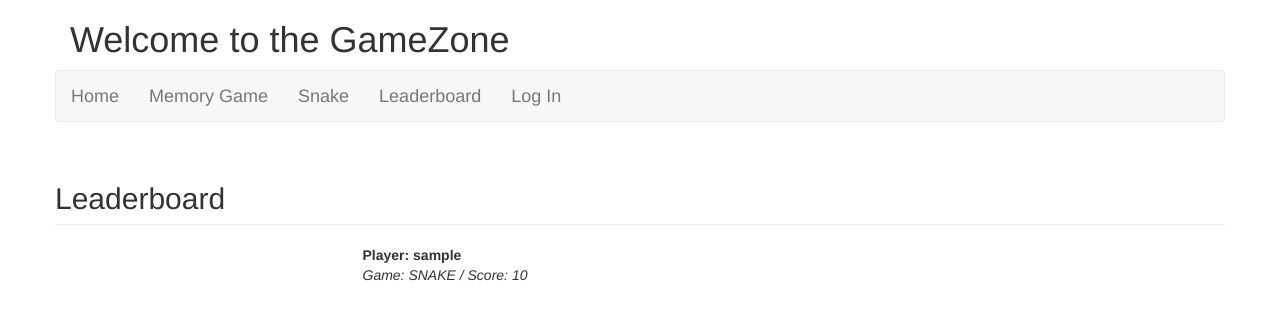
After one commit to roxna/Games, a Django app: page /leaderboard/ in a window 1280 px wide. The commit adds this page. Shown: the top 320 px of the page. Run offline with Django 3.2, Linux system fonts and the light colour scheme; tables that the repository leaves empty hold one stand-in row (values such as "Sample post"); some libraries are stand-ins or nearby versions.

Commit message:
Update #1 to snake game

```diff
--- a/game/urls.py
+++ b/game/urls.py
@@ -14,7 +14,12 @@ urlpatterns = patterns('',
     url(r'^profile/$', 'snake.views.profile', name='profile'),
     url(r'^snake/$', 'snake.views.snake', name='snake'),
     url(r'^memory_game/$', 'snake.views.memory_game', name='memory_game'),
+    url(r'^leaderboard/$', 'snake.views.leaderboard', name='leaderboard'),
 
     url(r'^login/$', 'django.contrib.auth.views.login', name='login'),
     url(r'^logout/$', 'django.contrib.auth.views.logout', {'next_page': '/'}, name='logout'),
+
+    url(r'^add_score/$', 'snake.views.add_score', name='add_score'),
+    url(r'^highest_score/$', 'snake.views.highest_score', name='highest_score'),
+
 )
--- a/snake/admin.py
+++ b/snake/admin.py
@@ -3,6 +3,7 @@ from snake.models import *
 
 # Register your models here.
 
+
+
 admin.site.register(Player)
-admin.site.register(Game)
 admin.site.register(Score)
--- a/snake/models.py
+++ b/snake/models.py
@@ -16,7 +16,11 @@ class Player(AbstractUser):
 
 
 class Score(models.Model):
-    value = models.ForeignKey(Player, related_name='score')
+    score = models.IntegerField()
+    player = models.ForeignKey(Player, related_name='scores')
     GAMES = (('SNAKE', 'SNAKE'), ('MEMORY GAME', 'MEMORY GAME'))
     game = models.CharField(max_length=20, choices=GAMES)
     created = models.DateTimeField(auto_now_add=True)
+
+    def __unicode__(self):
+        return u"{}".format(self.score)
--- a/snake/templates/base.html
+++ b/snake/templates/base.html
@@ -31,9 +31,12 @@
             <h1 id="page-header">Welcome to the GameZone</h1>
             <div class="row">
                 <nav class="navbar navbar-default" role="navigation" id="menu-bar">
+                    <a class="navbar-brand" href="{% url "home" %}">Home</a>
                     <a class="navbar-brand" href="{% url "memory_game" %}">Memory Game</a>
                     <a class="navbar-brand" href="{% url "snake" %}">Snake</a>
+                    <a class="navbar-brand" href="{% url "leaderboard" %}">Leaderboard</a>
                     {% if user.is_authenticated %}
+                        <a class="navbar-brand" href="{% url "profile" %}">Profile</a>
                         <a class="navbar-brand" href="{% url "logout" %}">Log Out</a>
                     {% else %}
                         <a class="navbar-brand" href="{% url "login" %}">Log In</a>
--- a/snake/templates/home.html
+++ b/snake/templates/home.html
@@ -2,6 +2,7 @@
 
 {% block content %}
 
+    <h2 class="page-header">Register</h2>
     <div class="col-lg-6 col-lg-offset-3">
         <form method="post">
             {% csrf_token %}
--- /dev/null
+++ b/snake/templates/leaderboard.html
@@ -0,0 +1,13 @@
+{% extends "base.html" %}
+
+{% block content %}
+
+    <h2 class="page-header">Leaderboard</h2>
+    <div class="col-lg-6 col-lg-offset-3">
+        {% for score in top_scores %}
+            <strong>Player: {{ score.player }} </strong><br>
+            <em>Game: {{ score.game }} / Score: {{ score }}</em><br><br>
+        {% endfor %}
+    </div>
+
+{% endblock %}
--- a/snake/templates/profile.html
+++ b/snake/templates/profile.html
@@ -2,7 +2,7 @@
 
 {% block content %}
     <h2 class="page-header">Profile</h2>
-    <div>Number of games played</div>
+    <div>Username: {{ user.username }}</div>
     <div>Score</div>
 
 
--- a/snake/templates/registration/login.html
+++ b/snake/templates/registration/login.html
@@ -2,6 +2,7 @@
 
 {% block content %}
 
+     <h2 class="page-header">Log In</h2>
     <div class="col-lg-6 col-lg-offset-3">
         <form method = 'POST'>
             {% csrf_token %}
--- a/snake/views.py
+++ b/snake/views.py
@@ -1,6 +1,11 @@
+from django.db.models import Max
 from django.contrib.auth.decorators import login_required
+from django.http import HttpResponseRedirect, HttpResponse
 from django.shortcuts import render, redirect
+from django.views.decorators.csrf import csrf_exempt
+import json
 from snake.form import RegisterForm
+from snake.models import *
 
 # Create your views here.
 
@@ -14,10 +19,15 @@ def home(request):
     return render(request, 'home.html', {'form': form})
 
 
+def leaderboard(request):
+    top_scores = Score.objects.order_by('-score')[:20]
+    return render(request, 'leaderboard.html', {'top_scores': top_scores})
+
+@login_required
 def snake(request):
     return render(request, 'snake.html')
 
-
+@login_required
 def memory_game(request):
     return render(request, 'memory_game.html')
 
@@ -25,3 +35,20 @@ def memory_game(request):
 @login_required
 def profile(request):
     return render(request, 'profile.html')
+
+
+@csrf_exempt
+def add_score(request):
+    if request.method == "POST":
+        data = json.loads(request.body)
+        Score.objects.create(score=int(data['score']),
+                             player=request.user,
+                             game=data['game'])
+        return HttpResponseRedirect('/profile/')
+
+
+@csrf_exempt
+def highest_score(request):
+    highest_score = max(Score.objects.filter(player=request.user).aggregate(Max('score')), 0)
+    data = {'high_score': highest_score['score__max']}
+    return HttpResponse(json.dumps(data), content_type='application.json')
```
Also changed, not shown: snake/static/js/snake.js (+28 -1 lines), snake/migrations/0004_auto__add_score__del_field_player_high_score.py (added), snake/migrations/0005_auto__chg_field_score_value.py (added), snake/migrations/0006_auto__del_field_score_value__add_field_score_score.py (added), 7 other files.
